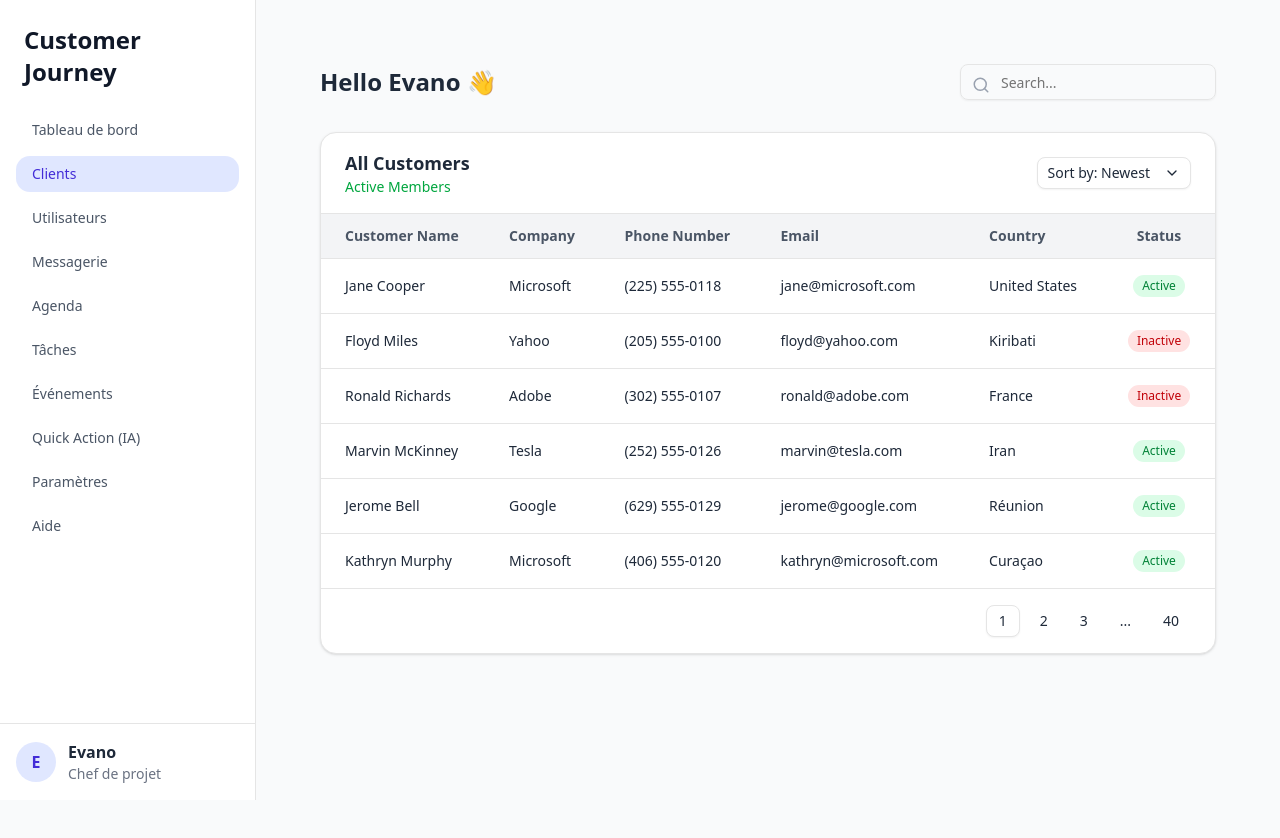
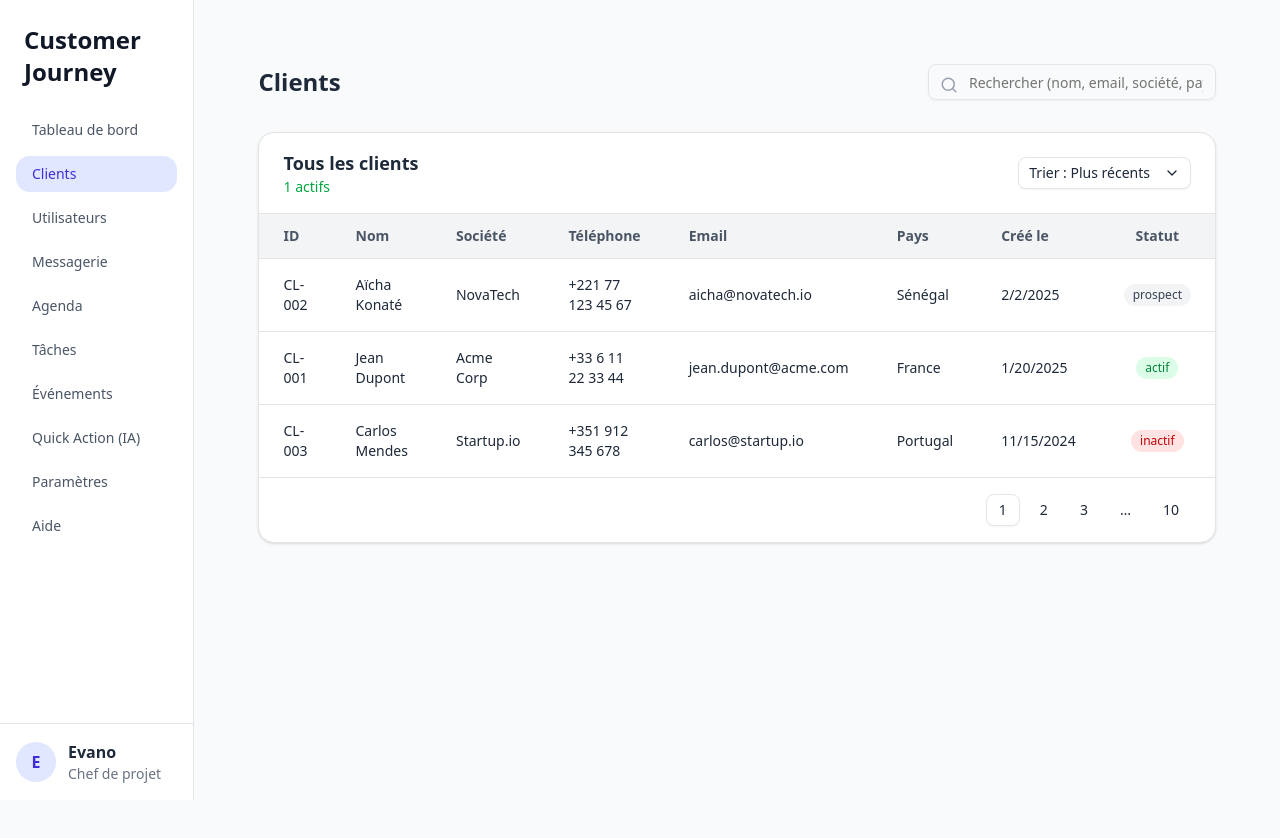
Before and after one commit to ismailAchibat/customer-journey, a Next.js app: page /clients in a window 1280 px wide. Shown: the top 838 px of the page. Built offline with nearby package versions, Linux system fonts and the light colour scheme.

Commit message:
Page client mise à jour

```diff
--- a/app/clients/page.tsx
+++ b/app/clients/page.tsx
@@ -1,86 +1,103 @@
 "use client";
 
-import Image from "next/image";
-import { useState } from "react";
+import { useState, useMemo } from "react";
 import { Search, ChevronDown } from "lucide-react";
 import { Button } from "@/components/ui/button";
 import { Input } from "@/components/ui/input";
 import { Badge } from "@/components/ui/badge";
 
-export default function Home() {
-  const [search, setSearch] = useState("");
+// Type conforme à la DB
+type Client = {
+  id: string;
+  name: string;
+  company: string;
+  phone_number: string;
+  email: string;
+  country: string;
+  status: "prospect" | "actif" | "inactif";
+  createdAt: string; // ISO
+};
 
-  const customers = [
+// Données mock alignées sur la DB (tu brancheras ensuite Drizzle)
+const CLIENTS: Client[] = [
   {
-      name: "Jane Cooper",
-      company: "Microsoft",
-      phone: "(225) 555-0118",
-      email: "jane@microsoft.com",
-      country: "United States",
-      status: "Active",
+    id: "CL-001",
+    name: "Jean Dupont",
+    company: "Acme Corp",
+    phone_number: "+33 6 11 22 33 44",
+    email: "jean.dupont@acme.com",
+    country: "France",
+    status: "actif",
+    createdAt: "2025-01-20T10:00:00Z",
   },
   {
-      name: "Floyd Miles",
-      company: "Yahoo",
-      phone: "(205) 555-0100",
-      email: "floyd@yahoo.com",
-      country: "Kiribati",
-      status: "Inactive",
+    id: "CL-002",
+    name: "Aïcha Konaté",
+    company: "NovaTech",
+    phone_number: "+221 77 123 45 67",
+    email: "aicha@novatech.io",
+    country: "Sénégal",
+    status: "prospect",
+    createdAt: "2025-02-02T09:30:00Z",
   },
   {
-      name: "Ronald Richards",
-      company: "Adobe",
-      phone: "(302) 555-0107",
-      email: "ronald@adobe.com",
-      country: "France",
-      status: "Inactive",
-    },
-    {
-      name: "Marvin McKinney",
-      company: "Tesla",
-      phone: "(252) 555-0126",
-      email: "marvin@tesla.com",
-      country: "Iran",
-      status: "Active",
-    },
-    {
-      name: "Jerome Bell",
-      company: "Google",
-      phone: "(629) 555-0129",
-      email: "jerome@google.com",
-      country: "Réunion",
-      status: "Active",
-    },
-    {
-      name: "Kathryn Murphy",
-      company: "Microsoft",
-      phone: "(406) 555-0120",
-      email: "kathryn@microsoft.com",
-      country: "Curaçao",
-      status: "Active",
+    id: "CL-003",
+    name: "Carlos Mendes",
+    company: "Startup.io",
+    phone_number: "+351 912 345 678",
+    email: "carlos@startup.io",
+    country: "Portugal",
+    status: "inactif",
+    createdAt: "2024-11-15T14:10:00Z",
   },
 ];
 
-  const filtered = customers.filter((c) =>
-    c.name.toLowerCase().includes(search.toLowerCase())
+export default function ClientsPage() {
+  const [search, setSearch] = useState("");
+  const [sortNewest, setSortNewest] = useState(true);
+
+  const filtered = useMemo(() => {
+    const s = search.trim().toLowerCase();
+    let rows = CLIENTS;
+    if (s) {
+      rows = rows.filter(
+        (c) =>
+          c.name.toLowerCase().includes(s) ||
+          c.company.toLowerCase().includes(s) ||
+          c.email.toLowerCase().includes(s) ||
+          c.phone_number.toLowerCase().includes(s) ||
+          c.country.toLowerCase().includes(s) ||
+          c.id.toLowerCase().includes(s)
       );
+    }
+    rows = rows.slice().sort((a, b) =>
+      sortNewest
+        ? +new Date(b.createdAt) - +new Date(a.createdAt)
+        : +new Date(a.createdAt) - +new Date(b.createdAt)
+    );
+    return rows;
+  }, [search, sortNewest]);
+
+  const badgeClass = (status: Client["status"]) =>
+    status === "actif"
+      ? "bg-green-100 text-green-700"
+      : status === "prospect"
+        ? "bg-gray-100 text-gray-700"
+        : "bg-red-100 text-red-700";
 
   return (
     <div className="flex min-h-screen bg-gray-50 text-gray-800">
-
-      {/* Main content */}
+      {/* Contenu principal */}
       <main className="flex-1 p-8">
         {/* Header */}
-        <div className="flex justify-between items-center mb-8">
-          <h1 className="text-2xl font-semibold">
-            Hello Evano <span className="text-2xl">👋</span>
-          </h1>
+        <div className="mb-8 flex items-center justify-between">
+          <h1 className="text-2xl font-semibold">Clients</h1>
 
-          <div className="relative w-64">
+          <div className="relative w-72">
             <Search className="absolute left-3 top-3 text-gray-400" size={18} />
             <Input
               type="text"
-              placeholder="Search..."
+              placeholder="Rechercher (nom, email, société, pays, id)…"
               value={search}
               onChange={(e) => setSearch(e.target.value)}
               className="pl-10"
@@ -89,16 +106,20 @@ export default function Home() {
         </div>
 
         {/* Table */}
-        <div className="bg-white rounded-2xl shadow-sm border">
-          <div className="flex justify-between items-center px-6 py-4 border-b">
+        <div className="rounded-2xl border bg-white shadow-sm">
+          <div className="flex items-center justify-between border-b px-6 py-4">
             <div>
-              <h2 className="font-semibold text-lg">All Customers</h2>
-              <p className="text-sm text-green-600 font-medium">
-                Active Members
+              <h2 className="text-lg font-semibold">Tous les clients</h2>
+              <p className="text-sm font-medium text-green-600">
+                {filtered.filter((c) => c.status === "actif").length} actifs
               </p>
             </div>
-            <Button variant="outline" size="sm">
-              Sort by: Newest
+            <Button
+              variant="outline"
+              size="sm"
+              onClick={() => setSortNewest((v) => !v)}
+            >
+              Trier : {sortNewest ? "Plus récents" : "Plus anciens"}
               <ChevronDown className="ml-2 h-4 w-4" />
             </Button>
           </div>
@@ -106,40 +127,38 @@ export default function Home() {
           <table className="w-full text-left text-sm">
             <thead className="bg-gray-100 text-gray-600">
               <tr>
-                <th className="px-6 py-3">Customer Name</th>
-                <th className="px-6 py-3">Company</th>
-                <th className="px-6 py-3">Phone Number</th>
+                <th className="px-6 py-3">ID</th>
+                <th className="px-6 py-3">Nom</th>
+                <th className="px-6 py-3">Société</th>
+                <th className="px-6 py-3">Téléphone</th>
                 <th className="px-6 py-3">Email</th>
-                <th className="px-6 py-3">Country</th>
-                <th className="px-6 py-3 text-center">Status</th>
+                <th className="px-6 py-3">Pays</th>
+                <th className="px-6 py-3">Créé le</th>
+                <th className="px-6 py-3 text-center">Statut</th>
               </tr>
             </thead>
             <tbody>
-              {filtered.map((c, i) => (
-                <tr key={i} className="border-t hover:bg-gray-50">
+              {filtered.map((c) => (
+                <tr key={c.id} className="border-t hover:bg-gray-50">
+                  <td className="px-6 py-4">{c.id}</td>
                   <td className="px-6 py-4">{c.name}</td>
                   <td className="px-6 py-4">{c.company}</td>
-                  <td className="px-6 py-4">{c.phone}</td>
+                  <td className="px-6 py-4">{c.phone_number}</td>
                   <td className="px-6 py-4">{c.email}</td>
                   <td className="px-6 py-4">{c.country}</td>
+                  <td className="px-6 py-4">
+                    {new Date(c.createdAt).toLocaleDateString()}
+                  </td>
                   <td className="px-6 py-4 text-center">
-                    <Badge
-                      className={
-                        c.status === "Active"
-                          ? "bg-green-100 text-green-700"
-                          : "bg-red-100 text-red-700"
-                      }
-                    >
-                      {c.status}
-                    </Badge>
+                    <Badge className={badgeClass(c.status)}>{c.status}</Badge>
                   </td>
                 </tr>
               ))}
             </tbody>
           </table>
 
-          {/* Pagination */}
-          <div className="flex justify-end items-center gap-2 px-6 py-4 border-t text-sm">
+          {/* Pagination (statique pour l’instant) */}
+          <div className="flex items-center justify-end gap-2 border-t px-6 py-4 text-sm">
             <Button variant="outline" size="sm">
               1
             </Button>
@@ -150,10 +169,10 @@ export default function Home() {
               3
             </Button>
             <Button variant="ghost" size="sm">
-              ...
+              …
             </Button>
             <Button variant="ghost" size="sm">
-              40
+              10
             </Button>
           </div>
         </div>
```
Lines whose indentation alone changed are shown as unchanged.
